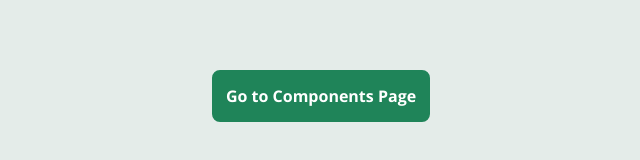
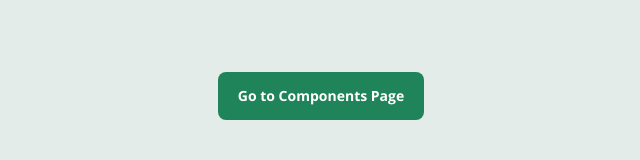
Before and after one commit to brunopetrolini/refund, a React (Vite) app: page / in a window 1280 px wide. Shown: the part 304-464 px from the top of the page, without its empty margins (319-959 px from the left). Built offline with nearby package versions, Linux system fonts and the light colour scheme.

Commit message:
feat(index): replace button element with custom Button component

```diff
--- a/src/routes/index.tsx
+++ b/src/routes/index.tsx
@@ -1,5 +1,6 @@
 import { createFileRoute, useNavigate } from '@tanstack/react-router';
 
+import { Button } from '@/components/ui/button';
 import { Route as componentsPage } from './components';
 
 function Index() {
@@ -7,13 +8,10 @@ function Index() {
 
   return (
     <div className="flex h-screen items-center justify-center">
-      <button
-        type="button"
-        className="cursor-pointer rounded-lg border-2 border-green-100 bg-green-100 p-3 font-bold text-white transition-all duration-150 hover:border-green-200"
+      <Button
         onClick={() => navigate({ to: componentsPage.to })}
-      >
-        Go to Components Page
-      </button>
+        title="Go to Components Page"
+      />
     </div>
   );
 }
```
